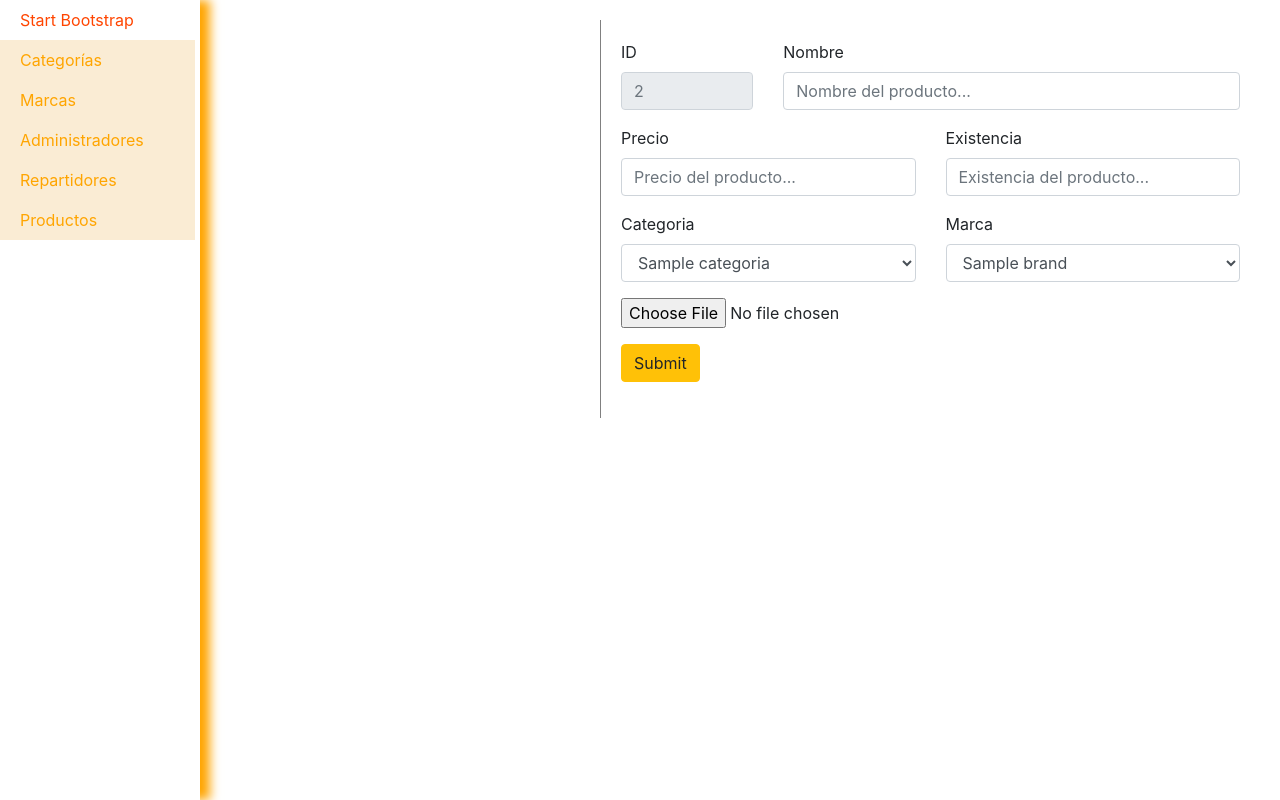
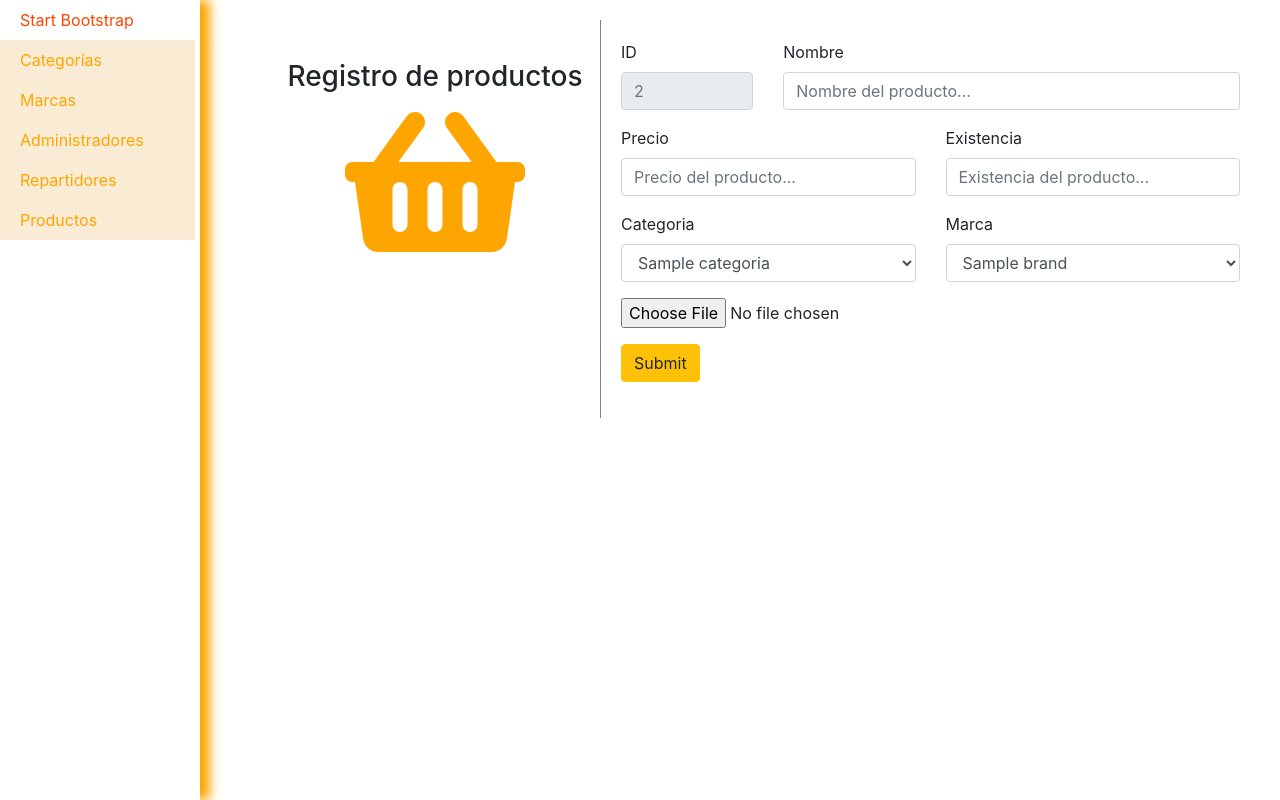
Before and after one commit to KarinGarciaZ/saw-admin, a PHP site: page /catalogos/products.php in a window 1280 px wide. Run offline with PHP 8.4, Linux system fonts and the light colour scheme; tables that the repository leaves empty or names only in its code hold one stand-in row (values such as "Sample post"); some libraries are stand-ins or nearby versions.

Commit message:
Added icon for products form.

```diff
--- a/catalogos/products.php
+++ b/catalogos/products.php
@@ -43,6 +43,7 @@
 
     <!-- Bootstrap core CSS -->
     <link href="../vendor/bootstrap/css/bootstrap.min.css" rel="stylesheet">
+    <script defer src="https://use.fontawesome.com/releases/v5.0.8/js/all.js"></script>
 
     <!-- Custom styles for this template -->
     <link href="../css/simple-sidebar.css" rel="stylesheet">
@@ -80,11 +81,12 @@
     <div id="page-content-wrapper">
         <div class="container-fluid">
           <div class="row">
-            <div class="col-4">
+            <div class="col-4 text-center" style="padding-top:40px">
+                <h3>Registro de productos</h3>
+                <i class="fas fa-shopping-basket fa-10x" style="color: orange"></i>
             </div>
             <div class="col-8 marginFormsTwo">
               <form action="products.php" method="post">
-
                 <div class="row">
                   <div class="col-3">
                     <div class="form-group">
```
